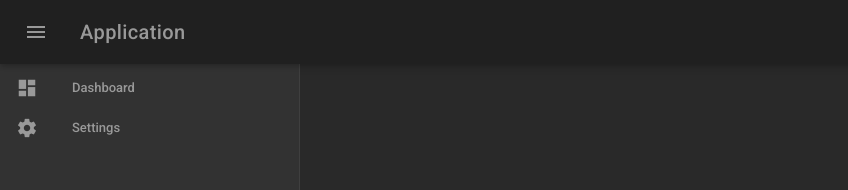
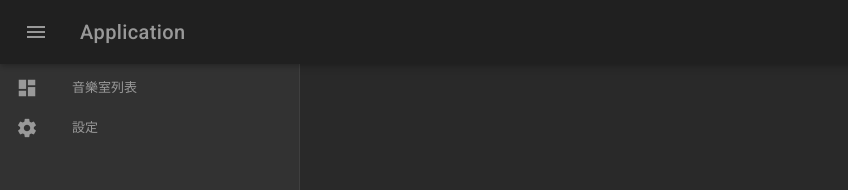
Before and after one commit to pomihope/hoplayer, a Vue app: page / in a window 1280 px wide. Shown: the top 190 px of the page, without its empty margins (0-848 px from the left). Built offline with nearby package versions, Linux system fonts and the light colour scheme.

Commit message:
Change list item inside navigation drawer

```diff
--- a/src/App.vue
+++ b/src/App.vue
@@ -11,7 +11,7 @@
             <v-icon>dashboard</v-icon>
           </v-list-tile-action>
           <v-list-tile-content>
-            <v-list-tile-title>Dashboard</v-list-tile-title>
+            <v-list-tile-title>音樂室列表</v-list-tile-title>
           </v-list-tile-content>
         </v-list-tile>
         <v-list-tile @click="">
@@ -19,7 +19,7 @@
             <v-icon>settings</v-icon>
           </v-list-tile-action>
           <v-list-tile-content>
-            <v-list-tile-title>Settings</v-list-tile-title>
+            <v-list-tile-title>設定</v-list-tile-title>
           </v-list-tile-content>
         </v-list-tile>
       </v-list>
```
